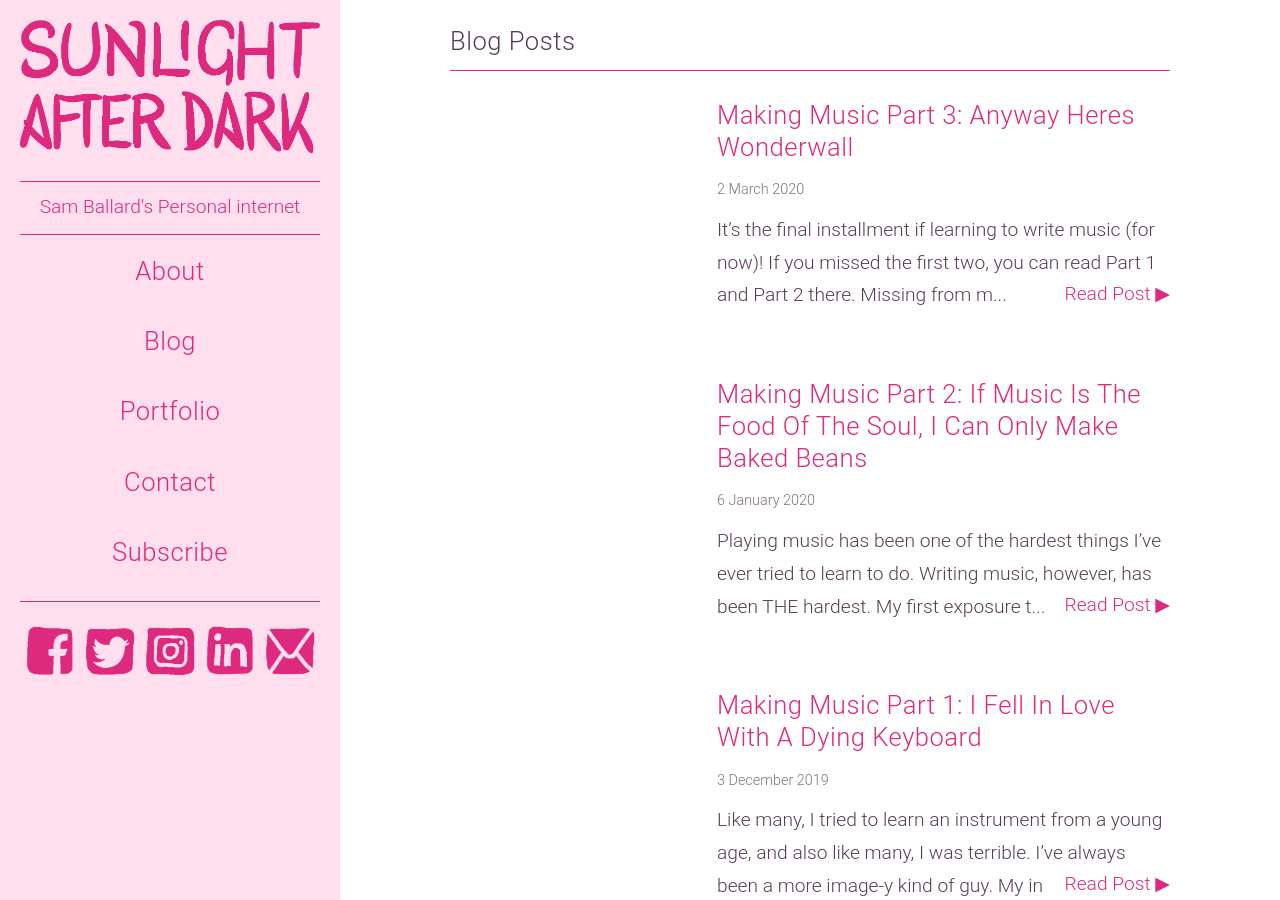
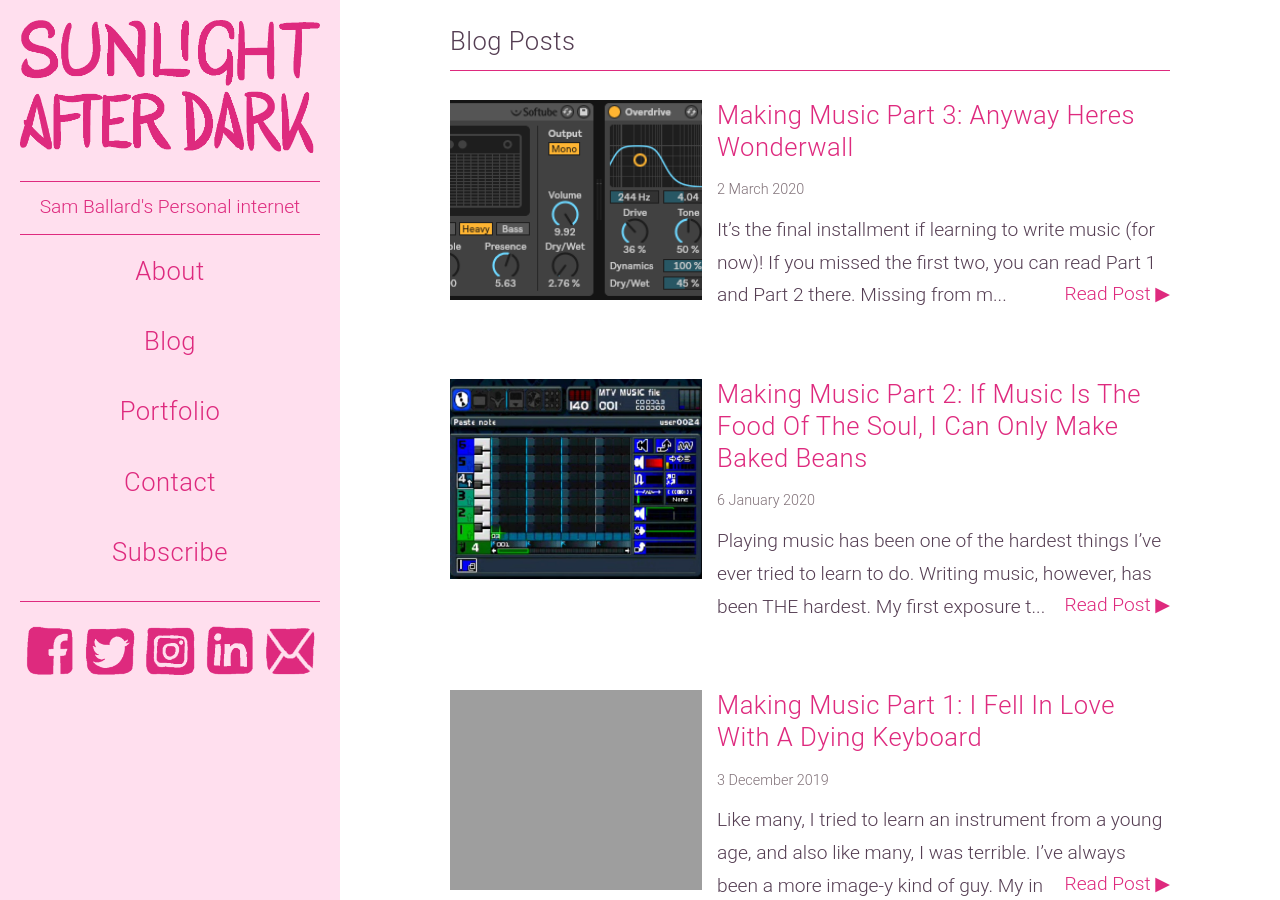
Before and after one commit to BaronBlackmore/SunlightAfterDark, a Jekyll site: the page built from blog.html, in a window 1280 px wide and 900 px high. Built offline with Jekyll 4.4.1, drawn with Linux system fonts in a browser that asks for light colours; comment, search, counter and statistics services are not loaded.

Commit message:
image preview fix

```diff
--- a/blog.html
+++ b/blog.html
@@ -19,7 +19,7 @@ layout: default
 	{% for post in site.posts %}
 		<li>
 			<div class="post-preview">
-				<a class="image-preview" style="height: 100%;" href="{{post.url}}">
+				<a class="image-preview" href="{{post.url}}">
 				<div class="image-preview" style="height: 100%; background-image: url('images/{{ post.url | replace: '/' , '-' | remove_first: '-' | remove: '.html' }}.png');">
 				</div>
 				</a>
--- a/css/main.css
+++ b/css/main.css
@@ -351,7 +351,7 @@
 }
 
 .image-preview{
-	height: 155px;
+	height: 200px;
 	background-position: center;
 	background-size: cover;
 	background-repeat: no-repeat;
```
